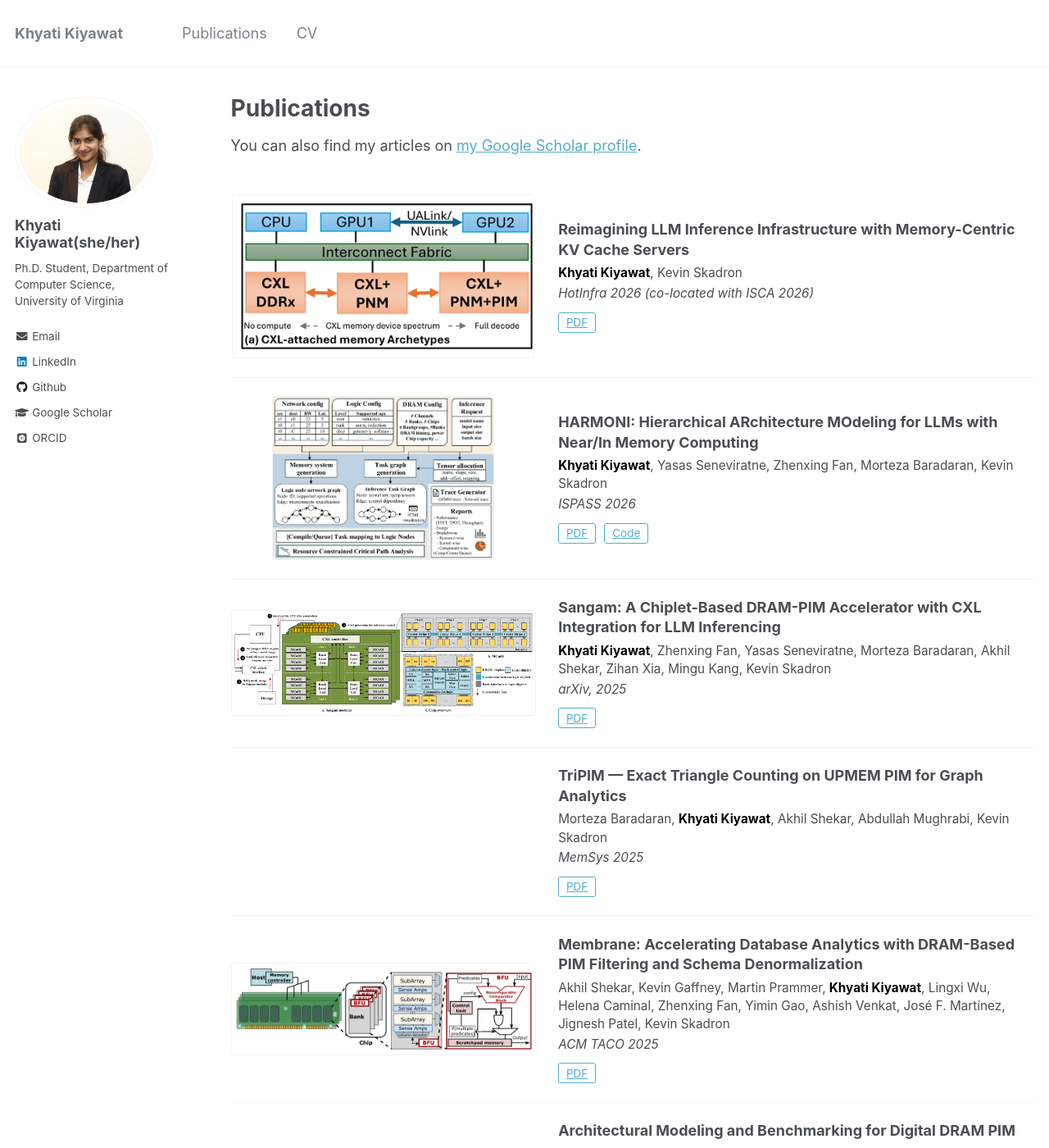
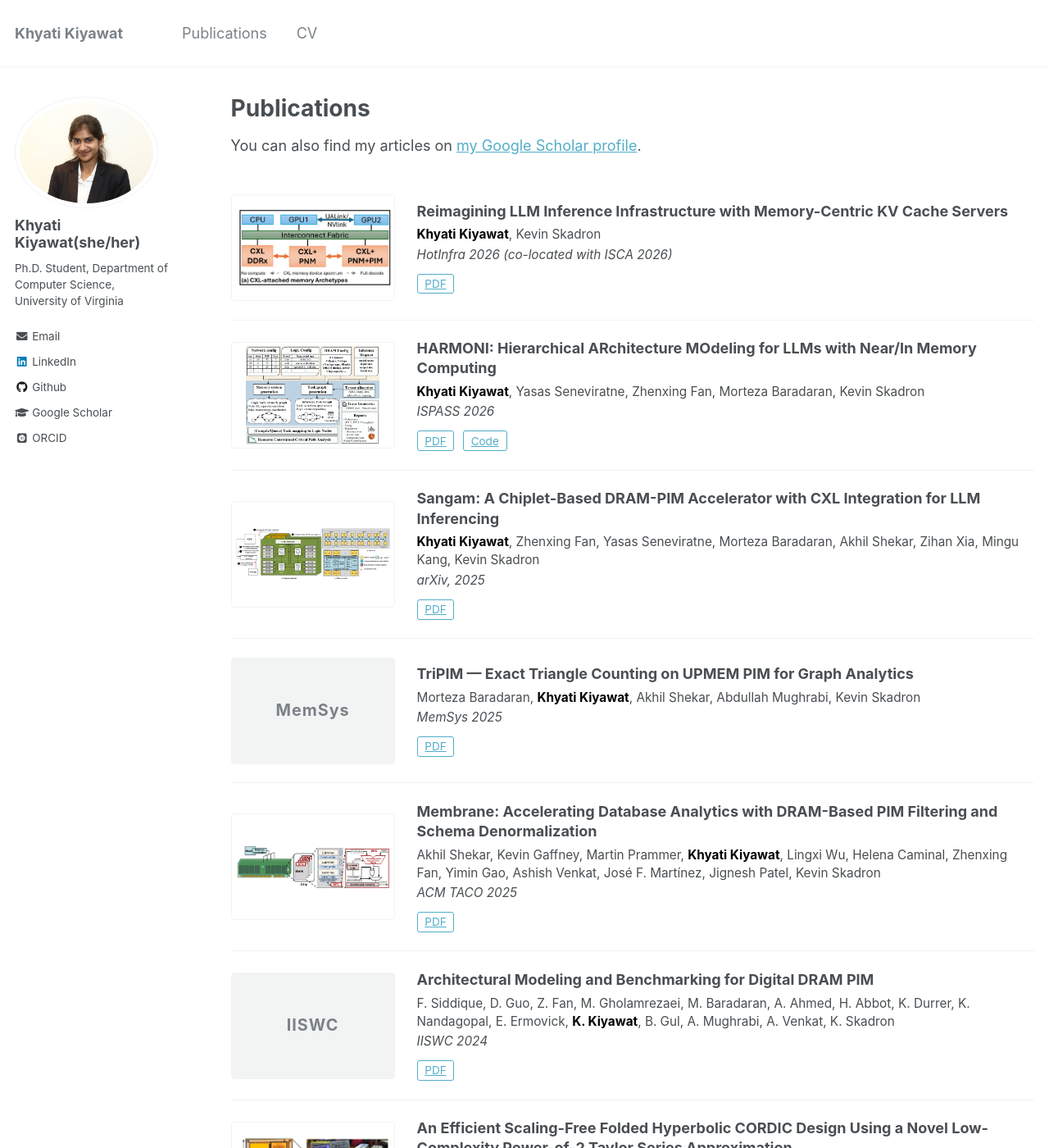
Before and after one commit to khyatikiyawat/khyatikiyawat.github.io, a Jekyll site: the page built from _pages/publications.md, in a window 1280 px wide and 1400 px high. Shown: the whole window at 82% size. Built offline with Jekyll 4.4.1, drawn with Linux system fonts in a browser that asks for light colours; some web fonts are replaced.

Commit message:
Use uniform small publication figures and CORDIC Fig. 6
Put every publication figure in the same 200x130 box, use the chip photo
(Fig. 6) for the TVLSI paper, and show a venue-name placeholder for papers
without a figure yet.

Co-Authored-By: Claude Opus 5.5 <noreply@anthropic.com>

```diff
--- a/_includes/archive-single-pub.html
+++ b/_includes/archive-single-pub.html
@@ -3,11 +3,13 @@
 {% assign authors = post.authors | replace: "Khyati Kiyawat", "<strong>Khyati Kiyawat</strong>" | replace: "K. Kiyawat", "<strong>K. Kiyawat</strong>" %}
 
 <div class="pub">
-  <div class="pub__figure">
-    {% if post.image %}
+  {% if post.image %}
+    <div class="pub__figure">
       <img src="{{ base_path }}{{ post.image }}" alt="Main figure from {{ post.title | escape }}" loading="lazy">
-    {% endif %}
-  </div>
+    </div>
+  {% else %}
+    <div class="pub__figure pub__placeholder">{{ post.venue | split: " " | first }}</div>
+  {% endif %}
 
   <div class="pub__body">
     <span class="pub__title">{{ post.title }}</span>
--- a/_sass/_archive.scss
+++ b/_sass/_archive.scss
@@ -267,25 +267,36 @@
 }
 
 .pub__figure {
-  flex: 0 0 38%;
+  flex: 0 0 200px;
+  height: 130px;
   display: flex;
   align-items: center;
   justify-content: center;
+  padding: 4px;
+  border: 1px solid $border-color;
+  border-radius: 4px;
+  background: #fff;
 
   img {
     display: block;
-    max-width: 100%;
-    max-height: 200px;
-    width: auto;
-    height: auto;
-    border: 1px solid $border-color;
-    border-radius: 4px;
-    background: #fff;
+    width: 100%;
+    height: 100%;
+    object-fit: contain;
   }
 
   @media (max-width: $small) {
     flex-basis: auto;
+    width: 100%;
+    height: 160px;
   }
+}
+
+.pub__placeholder {
+  font-size: 1.1em;
+  font-weight: bold;
+  letter-spacing: 0.05em;
+  color: $gray;
+  background: $lighter-gray;
 }
 
 .pub__body {
```
Also changed, not shown: _publications/CORDIC.md (+1 -1 lines), images/publications/cordic.jpg (added), images/publications/cordic.png (deleted).
